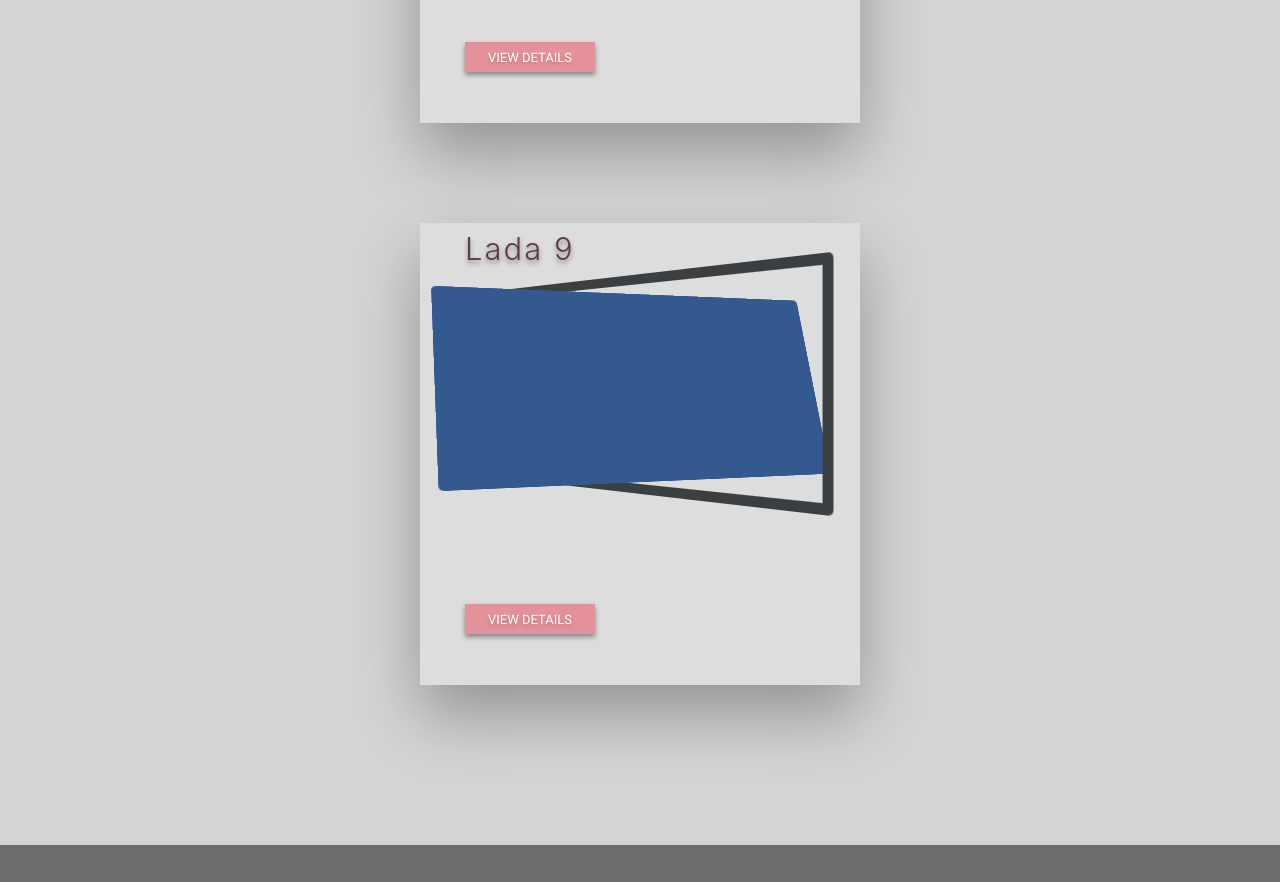
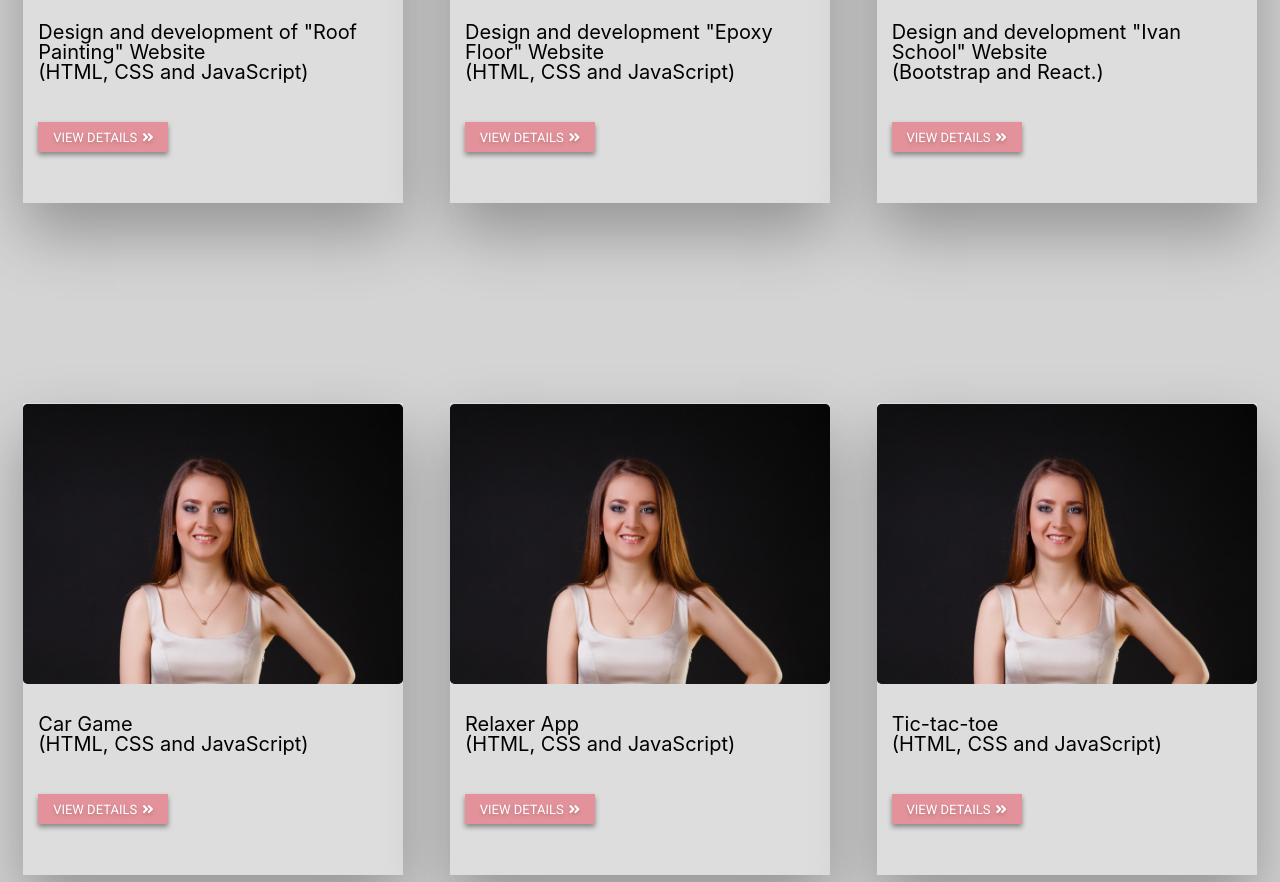
Before and after one commit to tetiana-murashova/portfolio, a React (Create React App) app: page / in a window 1280 px wide. Shown: the part 2680-3562 px from the top of the page. Before the commit the page ends 3525 px from the top, so only its background shows below. Built offline with nearby package versions, Linux system fonts and the light colour scheme.

Commit message:
all projects added

```diff
--- a/src/components/Portfolio/Portfolio.css
+++ b/src/components/Portfolio/Portfolio.css
@@ -14,6 +14,10 @@
     line-height: 5rem;
     letter-spacing: 0.2rem;
     text-shadow: 0 0.3rem 0.5rem rgba(0, 0, 0, 0.4);
+}
 
-
+.project-wrap {
+    display: flex;
+    flex-wrap: wrap;
+    justify-content: space-around;
 }
--- a/src/components/Portfolio/Portfolio.js
+++ b/src/components/Portfolio/Portfolio.js
@@ -1,18 +1,71 @@
 import React, {Component} from 'react';
- import './Portfolio.css'
+import './Portfolio.css'
 import Project from "./Project/Project";
+
+const front_page = require('./project_images/1.JPG');
+
+
 
 class Portfolio extends Component {
     constructor(props) {
         super(props);
         this.state={
             cards: [
-                   {name:'Redesign and development of "IT company" Website',
-                    tools :'HTML, CSS and JavaScript',
-                    link: 'http://ditec-solutions-front-page.tania-m.com'
+                   {name:'Design and development in WordPress',
+                    tools :'(WordPress)',
+                    link: 'http://gallopinggroup.com/kfr/',
+                    images: front_page,
+                    alt: 'photo of horse'
                 },
-                {name: 'Audi', year:2020},
-                {name:'Lada 9', year: 2001}
+                {name:'Redesign and development of "IT company" Website',
+                    tools :'(HTML, CSS and JavaScript)',
+                    link: 'https://tetiana-murashova.github.io/DiTec-front_page/',
+                    images: front_page,
+                    alt: 'photo of IT office'
+                },
+                {name:'Design and development "Epoxy Floor" Website',
+                    tools :'(HTML, CSS and JavaScript)',
+                    link: 'https://tetiana-murashova.github.io/floors/',
+                    images: front_page,
+                    alt: 'photo of epoxy floor'
+                },
+                {name:'Design and development of "Roof Painting" Website',
+                    tools :'(HTML, CSS and JavaScript)',
+                    link: 'https://tetiana-murashova.github.io/roof/',
+                    images: front_page,
+                    alt: 'photo of roof'
+                },
+                {name:'Design and development "Epoxy Floor" Website',
+                    tools :'(HTML, CSS and JavaScript)',
+                    link: 'https://tetiana-murashova.github.io/floors/',
+                    images: front_page,
+                    alt: 'photo of epoxy floor'
+                },
+                {name:'Design and development "Ivan School" Website',
+                    tools :'(Bootstrap and React.)',
+                    link: 'https://school.tania-m.com',
+                    images: front_page,
+                    alt: 'photo of child'
+                },
+                {name:'Car Game',
+                    tools :'(HTML, CSS and JavaScript)',
+                    link: 'https://tetiana-murashova.github.io/car_game/',
+                    images: front_page,
+                    alt: 'photo of car'
+                },
+                {name:'Relaxer App',
+                    tools :'(HTML, CSS and JavaScript)',
+                    link: 'https://tetiana-murashova.github.io/relaxation-app/',
+                    images: front_page,
+                    alt: 'photo of meditation'
+                },
+                {name:'Tic-tac-toe',
+                    tools :'(HTML, CSS and JavaScript)',
+                    link: 'https://tetiana-murashova.github.io/tic-tac-toe/ ',
+                    images: front_page,
+                    alt: 'tic tac toe'
+                }
+
             ],
             pageTitle: 'Some of my projects'
 
@@ -23,6 +76,7 @@ class Portfolio extends Component {
             <div id="portfolio" className="portfolio--section__wrapper">
                 <h2 className="portfolio--section__title">{this.state.pageTitle}</h2>
                 <div className="underline"></div>
+<div className="project-wrap">
                 {this.state.cards.map((card, index) => {
                     return(
                     <Project
@@ -30,9 +84,12 @@ class Portfolio extends Component {
                     name={card.name}
                     tools={card.tools}
                     link={card.link}
+                    images={card.images}
+                    alt={card.alt}
                     />
                     )}
                 )}
+</div>
 
             </div>
         );
--- a/src/components/Portfolio/Project/Project.css
+++ b/src/components/Portfolio/Project/Project.css
@@ -4,7 +4,7 @@
 }
 
 .portfolio--content__wrapper {
-    max-width: 380px;
+    max-width: 320px;
     background-color: #ddd;
     margin: 10rem auto;
     box-shadow: 0 3rem 6rem rgba(0, 0, 0, .3);
@@ -17,7 +17,7 @@
 
 .portfolio--content__title {
     font-size: 3.1rem;
-    margin: 0 auto;
+    margin: 20px;
     width: 350px;
     font-weight: 300;
     color: #5E3C40;
@@ -80,49 +80,18 @@
     margin: 0 4rem 3rem 4rem;
 }
 
-.portfolio--card__frame {
-    border: 1rem solid rgb(60, 63, 65);
-    border-radius: 0.5rem;
-    transform-style: preserve-3d;
-}
-
-.portfolio--card__frame-left {
-    transform: rotateY(-40deg);
-    transition: all .4s;
-}
-
-.portfolio--card__frame-right {
-    transform: rotateY(40deg);
-    transition: all .4s;
-}
 
 .portfolio--card__content {
-    width: 40rem;
-    height: 20rem;
+    width: 38rem;
+    height: 28rem;
     background-color: #34598f;
     background-size: cover;
     border-radius: 0.5rem;
+    overflow: hidden;
 }
 
 .portfolio--card__content img {
     width: 100%;
+    height: auto;
+    overflow: hidden;
 }
-
-.portfolio--card__content-left {
-    transform: rotateY(60deg) rotateX(20deg);
-    transition: all .4s;
-}
-
-.portfolio--card__content-right {
-    transform: rotateY(-60deg) rotateX(20deg);
-    transition: all .4s;
-}
-
-.portfolio--card:hover .portfolio--card__frame {
-    transform: rotateY(0);
-}
-
-.portfolio--card:hover .portfolio--card__content {
-    transform: rotateY(0) rotateX(0);
-    border-radius: 0;
-}
--- a/src/components/Portfolio/Project/Project.js
+++ b/src/components/Portfolio/Project/Project.js
@@ -8,26 +8,26 @@ class Project extends Component {
     render() {
         return (
             <div className="portfolio--content__wrapper">
-                <h3 className="portfolio--content__title">{this.props.name}</h3>
+                {/*<h3 className="portfolio--content__title">{this.props.name}</h3>*/}
                 <div className="portfolio--card-and-text">
                     <a href={this.props.link} target="_blank">
                         <div className="portfolio--card">
-                            <div className="portfolio--card__frame portfolio--card__frame-left">
-                                <div className="portfolio--card__content portfolio--card__content-left">
-                                    {/*<img src="resources/images/it.jpg" alt="picture of 3d printer">*/}
+                                <div className="portfolio--card__content">
+                                    <img src={this.props.images} alt={this.props.alt} />
                                 </div>
-                            </div>
                         </div>
                     </a>
                     <div>
-                        <p className="portfolio--text"> {this.props.tools} <br /><br /><br />
+                        <p className="portfolio--text"> {this.props.name} <br />
+                            {this.props.tools}
+                            <br /><br />
                         </p>
 
                         <form className='my-form' action={this.props.link}
                               method="get" target="_blank">
                             <button className="portfolio--view-detail-btn">
                                 VIEW DETAILS
-                                {/*<i className="fas fa-angle-double-right btn-arrow"></i>*/}
+                                <i className="fas fa-angle-double-right btn-arrow"></i>
                             </button>
                         </form>
 
```
Also changed, not shown: src/components/Portfolio/project_images/1.JPG (added).
